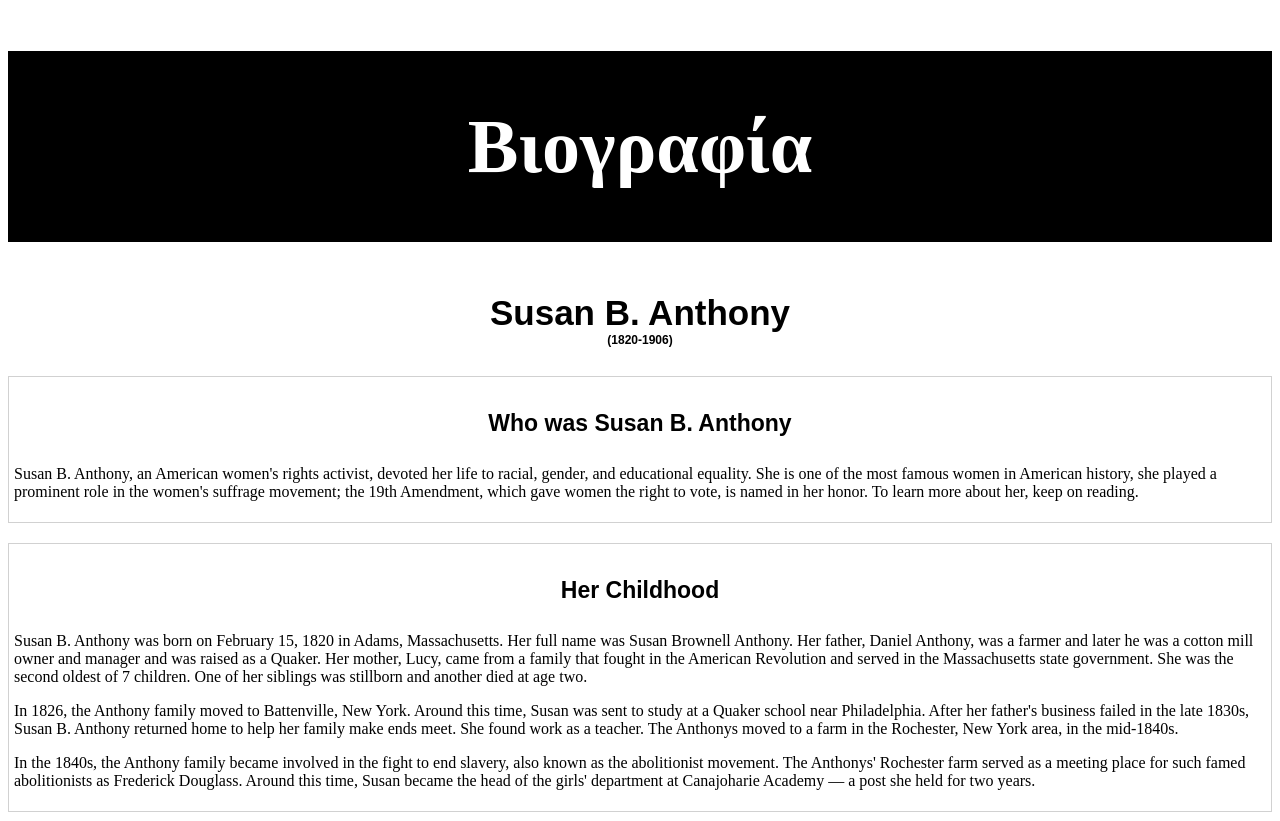
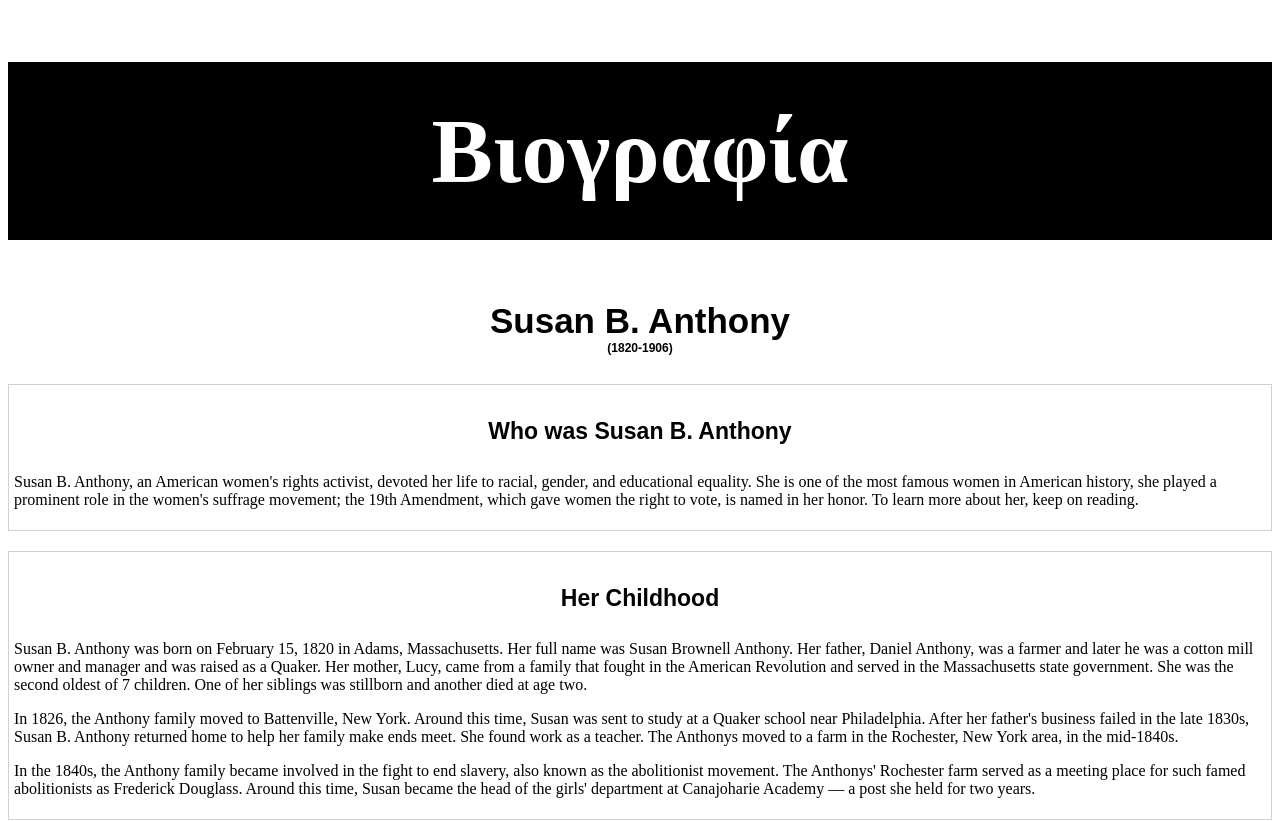
Before and after one commit to sarahobaird/Bibiliograpy, a plain HTML site: page index.html in a window 1280 px wide. Shown: the top 821 px of the page. Drawn offline with Linux system fonts and the light colour scheme.

Commit message:
Update index.html

```diff
--- a/index.html
+++ b/index.html
@@ -8,8 +8,8 @@
             background-color:black;
             color:white;
             text-align:center;
-            font-size:76px;
-            padding:52px;
+            font-size:92px;
+            padding:36px;
 
         }
         h2{
```
